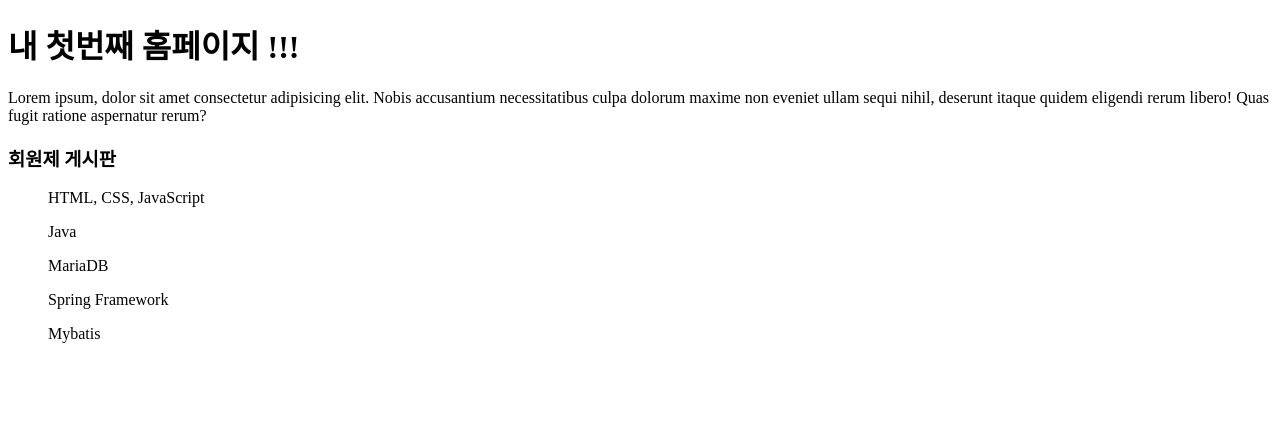
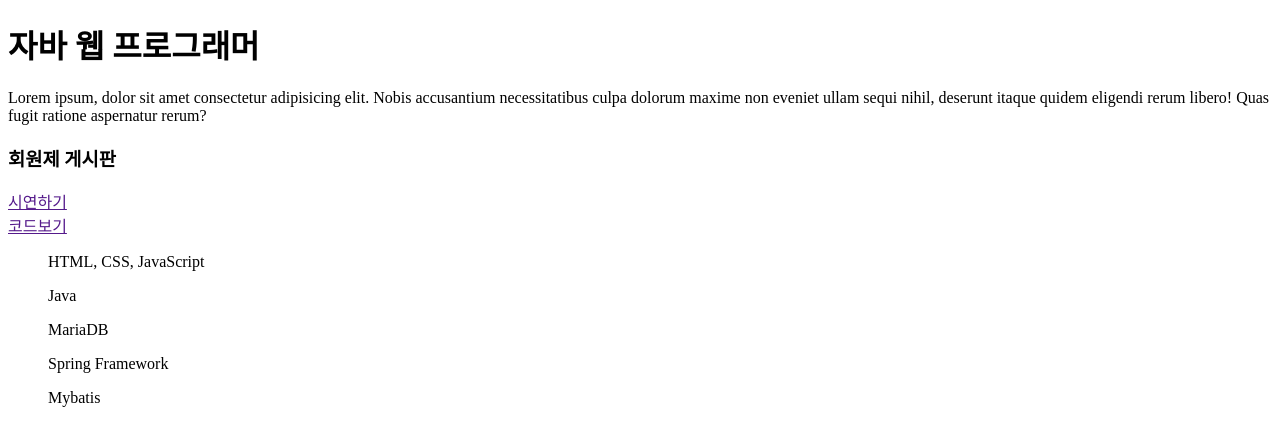
Before and after one commit to Zzinnn/Zzinnn.github.io, a plain HTML site: page index.html in a window 1280 px wide. Drawn offline with Linux system fonts and the light colour scheme.

Commit message:
add first project desc

```diff
--- a/index.html
+++ b/index.html
@@ -7,13 +7,13 @@
     <title>Document</title>
 </head>
 <body>
-    <h1>내 첫번째 홈페이지 !!!</h1>
+    <h1>자바 웹 프로그래머</h1>
     <p>Lorem ipsum, dolor sit amet consectetur adipisicing elit. Nobis accusantium necessitatibus culpa dolorum maxime non eveniet ullam sequi nihil, deserunt itaque quidem eligendi rerum libero! Quas fugit ratione aspernatur rerum?</p>
 
     <h3>회원제 게시판</h3>
 
-    <div><a href=""></a></div>
-    <div><a href=""></a></div>
+    <div><a href="">시연하기</a></div>
+    <div><a href="">코드보기</a></div>
     <ul class="li">HTML, CSS, JavaScript</ul>
     <ul class="li">Java</ul>
     <ul class="li">MariaDB</ul>
```
